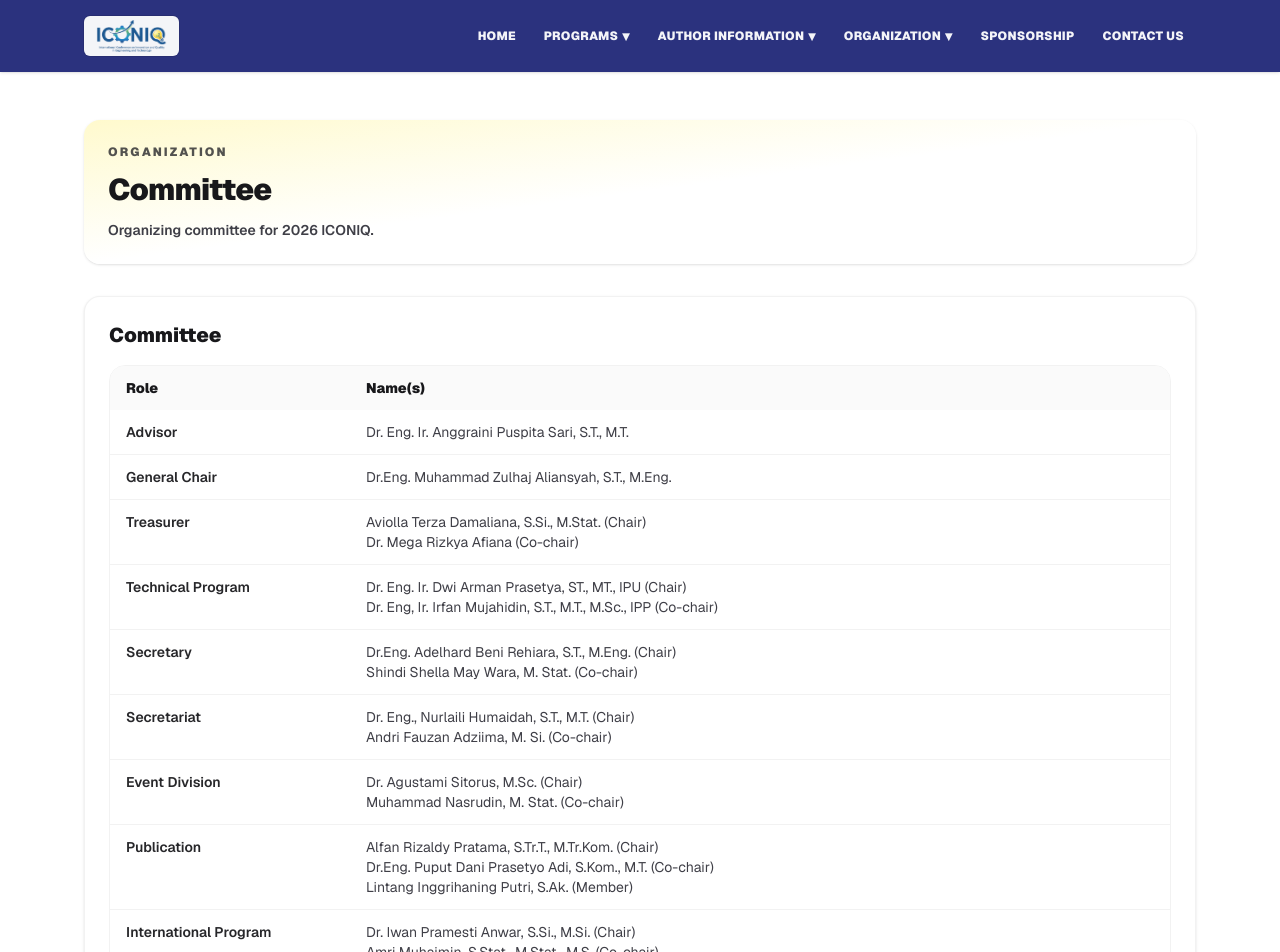
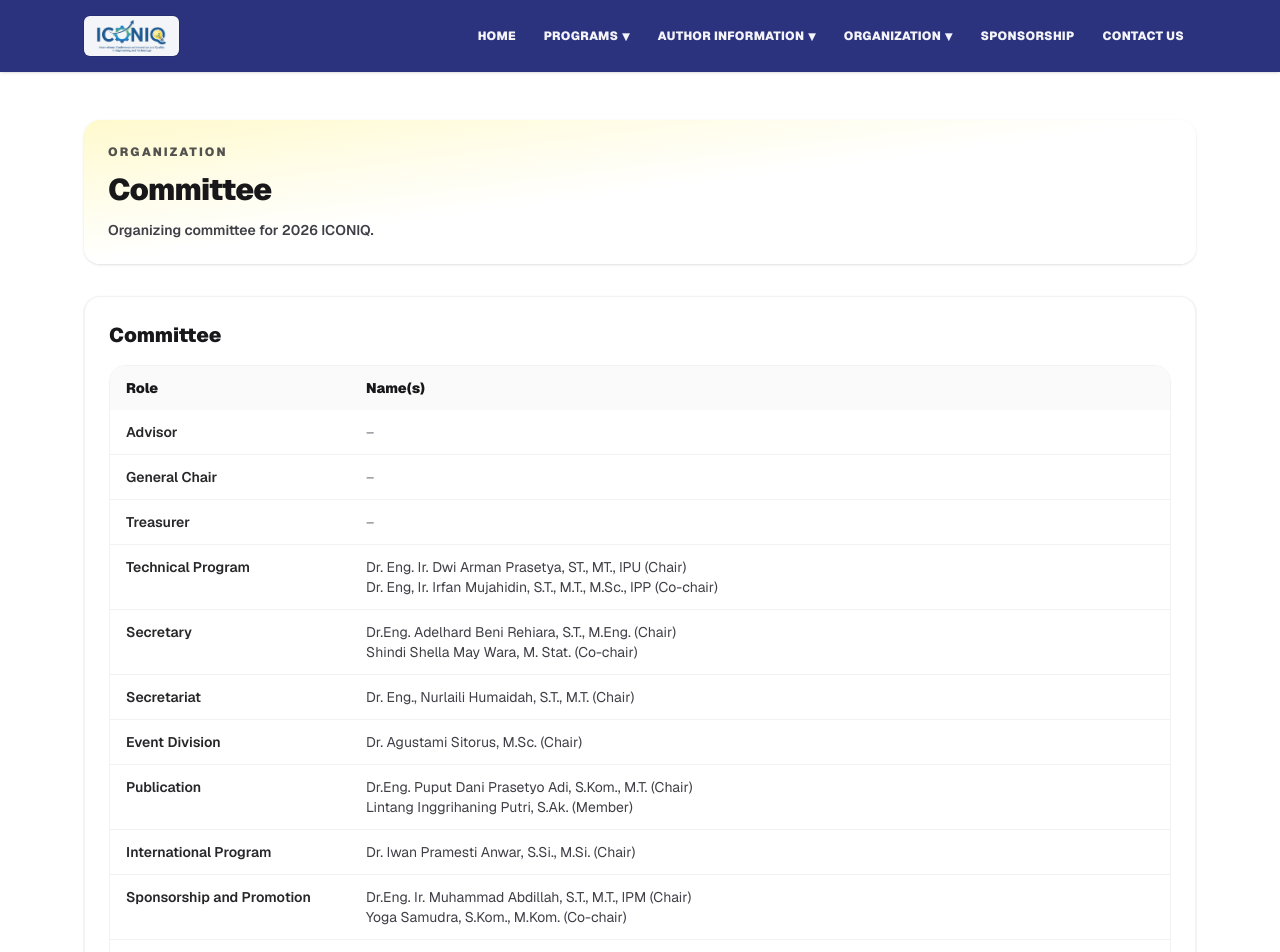
Before and after one commit to helloawuteam-maker/iconic2026, a Next.js app: page /organization in a window 1280 px wide. Shown: the top 952 px of the page. Built offline with nearby package versions, Linux system fonts and the light colour scheme.

Commit message:
update nama

```diff
--- a/app/organization/page.tsx
+++ b/app/organization/page.tsx
@@ -517,19 +517,15 @@ export default function OrganizationPage() {
                 <tbody className="divide-y divide-black/5 bg-white">
                   <tr className="align-top">
                     <td className="px-4 py-3 font-semibold text-zinc-800">Advisor</td>
-                    <td className="px-4 py-3 text-zinc-700">Dr. Eng. Ir. Anggraini Puspita Sari, S.T., M.T.</td>
+                    <td className="px-4 py-3 text-zinc-500">–</td>
                   </tr>
                   <tr className="align-top">
                     <td className="px-4 py-3 font-semibold text-zinc-800">General Chair</td>
-                    <td className="px-4 py-3 text-zinc-700">Dr.Eng. Muhammad Zulhaj Aliansyah, S.T., M.Eng.</td>
+                    <td className="px-4 py-3 text-zinc-500">–</td>
                   </tr>
                   <tr className="align-top">
                     <td className="px-4 py-3 font-semibold text-zinc-800">Treasurer</td>
-                    <td className="px-4 py-3 text-zinc-700">
-                      Aviolla Terza Damaliana, S.Si., M.Stat. (Chair)
-                      <br />
-                      Dr. Mega Rizkya Afiana (Co-chair)
-                    </td>
+                    <td className="px-4 py-3 text-zinc-500">–</td>
                   </tr>
                   <tr className="align-top">
                     <td className="px-4 py-3 font-semibold text-zinc-800">Technical Program</td>
@@ -551,24 +547,18 @@ export default function OrganizationPage() {
                     <td className="px-4 py-3 font-semibold text-zinc-800">Secretariat</td>
                     <td className="px-4 py-3 text-zinc-700">
                       Dr. Eng., Nurlaili Humaidah, S.T., M.T. (Chair)
-                      <br />
-                      Andri Fauzan Adziima, M. Si. (Co-chair)
                     </td>
                   </tr>
                   <tr className="align-top">
                     <td className="px-4 py-3 font-semibold text-zinc-800">Event Division</td>
                     <td className="px-4 py-3 text-zinc-700">
                       Dr. Agustami Sitorus, M.Sc. (Chair)
-                      <br />
-                      Muhammad Nasrudin, M. Stat. (Co-chair)
                     </td>
                   </tr>
                   <tr className="align-top">
                     <td className="px-4 py-3 font-semibold text-zinc-800">Publication</td>
                     <td className="px-4 py-3 text-zinc-700">
-                      Alfan Rizaldy Pratama, S.Tr.T., M.Tr.Kom. (Chair)
-                      <br />
-                      Dr.Eng. Puput Dani Prasetyo Adi, S.Kom., M.T. (Co-chair)
+                      Dr.Eng. Puput Dani Prasetyo Adi, S.Kom., M.T. (Chair)
                       <br />
                       Lintang Inggrihaning Putri, S.Ak. (Member)
                     </td>
@@ -577,8 +567,6 @@ export default function OrganizationPage() {
                     <td className="px-4 py-3 font-semibold text-zinc-800">International Program</td>
                     <td className="px-4 py-3 text-zinc-700">
                       Dr. Iwan Pramesti Anwar, S.Si., M.Si. (Chair)
-                      <br />
-                      Amri Muhaimin, S.Stat., M.Stat., M.S. (Co-chair)
                     </td>
                   </tr>
                   <tr className="align-top">
@@ -593,8 +581,6 @@ export default function OrganizationPage() {
                     <td className="px-4 py-3 font-semibold text-zinc-800">General Affairs</td>
                     <td className="px-4 py-3 text-zinc-700">
                       Nurul Awaliyah Mukhlis, M.Pd. (Chair)
-                      <br />
-                      Uswatun Khasana, S.Tr.T. (Co-chair)
                     </td>
                   </tr>
                 </tbody>
```
